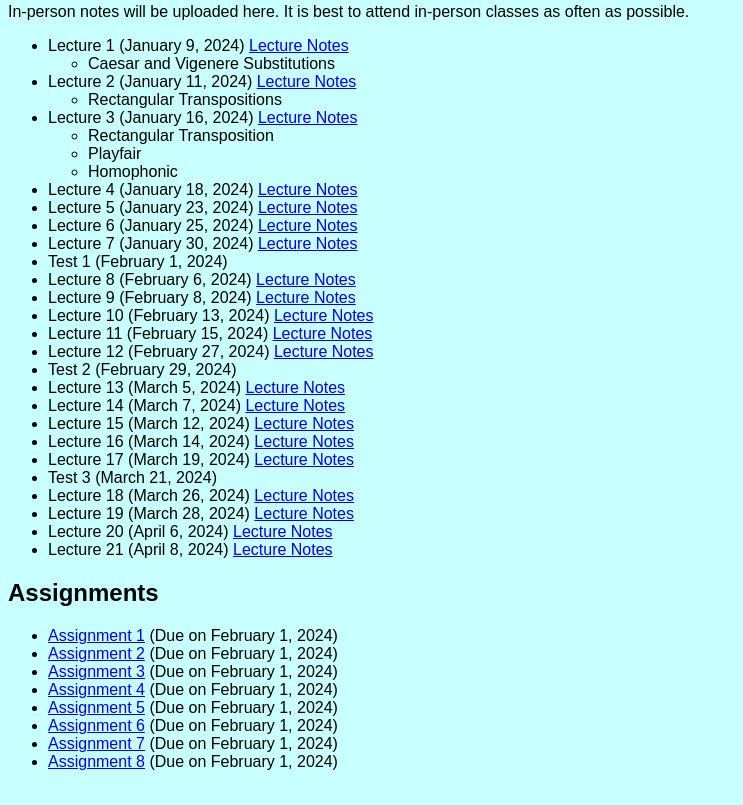
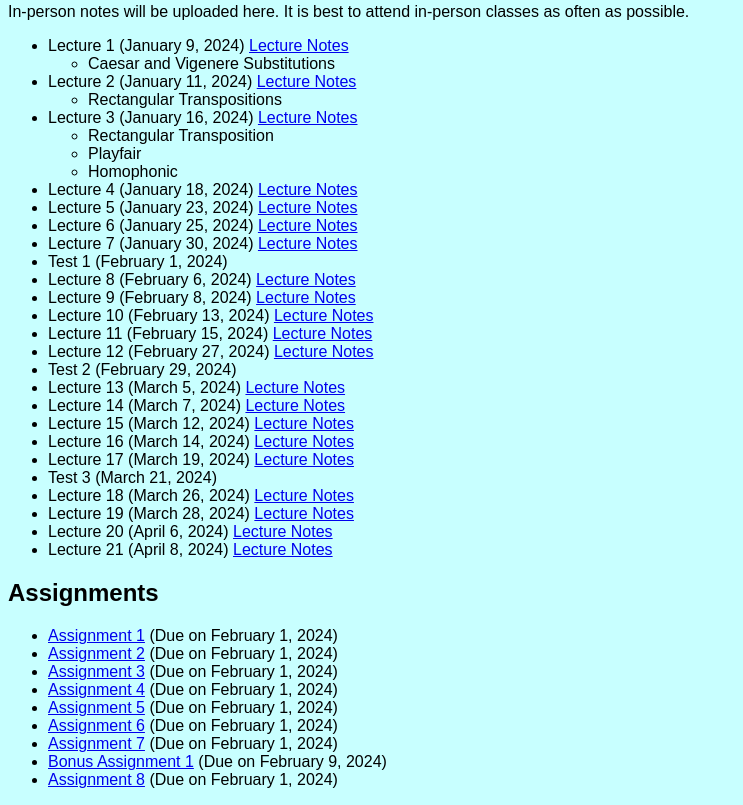
Before and after one commit to joetran0/MATH-4161-Winter-2024, a plain HTML site: page index.html in a window 1280 px wide. Shown: the part 1141-1946 px from the top of the page, without its empty margins (0-743 px from the left). Drawn offline with Linux system fonts and the light colour scheme.

Commit message:
Update index.html

```diff
--- a/index.html
+++ b/index.html
@@ -101,6 +101,7 @@
             <li><a href="M4161-Assignment5.pdf">Assignment 5</a> (Due on February 1, 2024)</li>
             <li><a href="M4161-Assignment6.pdf">Assignment 6</a> (Due on February 1, 2024)</li>
             <li><a href="M4161-Assignment7.pdf">Assignment 7</a> (Due on February 1, 2024)</li>
+            <li><a href="M4161-Assignment7-Bonus.pdf">Bonus Assignment 1</a> (Due on February 9, 2024)</li>
             <li><a href="M4161-Assignment8.pdf">Assignment 8</a> (Due on February 1, 2024)</li>
         </ul>
     </body>
```
